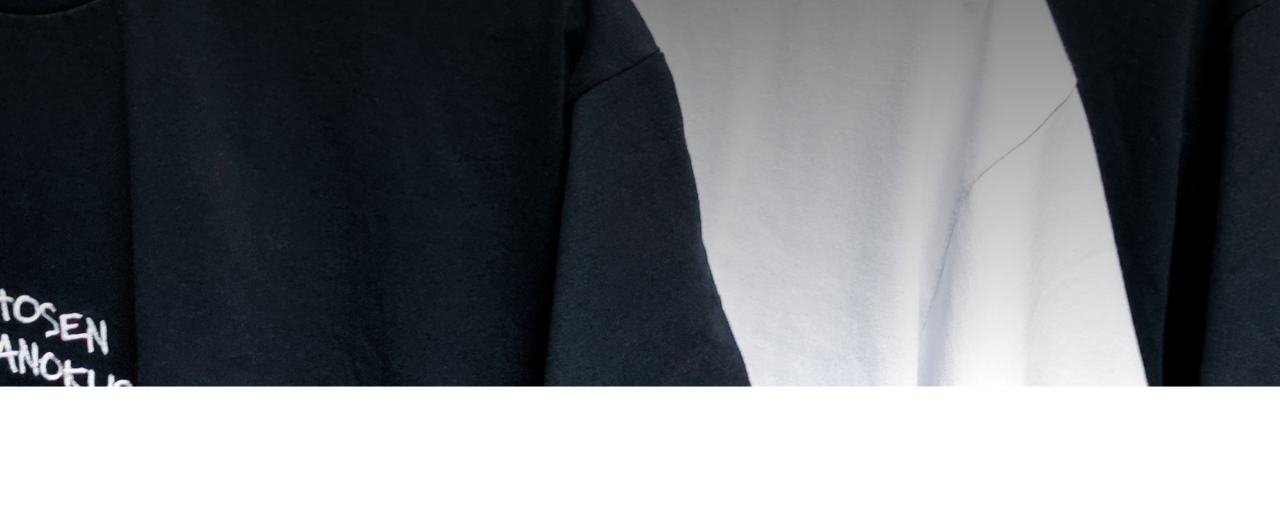
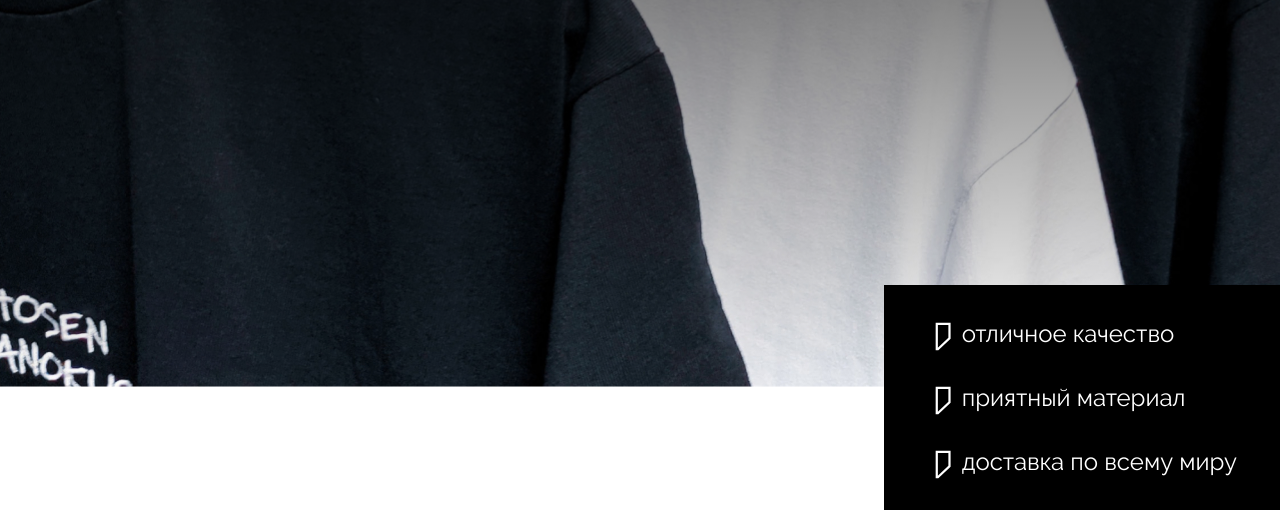
Before and after one commit to y-viktorovich/420-online-store, a website: page src/index.html in a window 1280 px wide. Shown: the part 493-1003 px from the top of the page. Before the commit the page ends 880 px from the top, so only its background shows below. Drawn offline with nearby package versions, Linux system fonts and the light colour scheme; files that its build step writes are made by us from their sources.

Commit message:
add intro

```diff
--- a/src/assets/scss/blocks/intro.scss
+++ b/src/assets/scss/blocks/intro.scss
@@ -40,11 +40,43 @@
 
     &__subtitle {
         font-family: 'Raleway', sans-serif;
-        font-style: 2.4rem;
+        font-size: 2.4rem;
         color: $white;
         line-height: 1.2;
 
         position: relative;
         z-index: 2;
     }
+
+    &__stiker {
+        padding: 3.65rem 4.3rem 0 5.1rem;
+        background-color: $black;
+
+        position: absolute;
+        right: 0;
+        bottom: 0;
+        z-index: 2;
+        margin-bottom: -123px;
+
+        text-align: left;
+
+        &-list {
+            font-size: 2.4rem;
+            color: $white;
+
+
+            & li {
+                background-image: url('../images/svg/stiker.svg');
+                background-repeat: no-repeat;
+                background-position: top left;
+
+                padding-left: 2.7rem;
+                padding-bottom: 4rem;
+
+                &:last-child {
+                    padding-bottom: 3.65rem;
+                }
+            }
+        }
+    }
 }
--- a/src/assets/scss/blocks/nav.scss
+++ b/src/assets/scss/blocks/nav.scss
@@ -17,19 +17,7 @@
         }
     }
 
-    &__logo {
-        font-family: 'Raleway', sans-serif;
-        font-size: 6.4rem;
-        color: $white;
-        font-weight: 700;
-        text-decoration: none;
 
-        position: absolute;
-        top: 50%;
-        left: 50%;
-        transform: translate3d(-50%, 50%, 0);
-        z-index: 1;
-    }
 
     &__delivery {
         display: flex;
@@ -55,10 +43,11 @@
         overflow: hidden;
 
         fill: $white;
-        transition: fill .2s linear;
+        transition: fill .2s linear, transform .2s linear;
 
         &:hover {
             fill: rgba($white, .65);
+            transform: translateY(-5px);
         }
     }
 }
--- a/src/index.html
+++ b/src/index.html
@@ -10,6 +10,13 @@ title: Home
             <div class="intro__gradient"></div>
             <h1 class="intro__title">420 four twoO</h1>
             <div class="intro__subtitle">Дизайнерская одежда, вдохновлённая уличной культурой</div>
+            <div class="intro__stiker">
+                <ul class="intro__stiker-list">
+                    <li>отличное качество</li>
+                    <li>приятный материал</li>
+                    <li>доставка по всему миру</li>
+                </ul>
+            </div>
         </div>
     </div>
 
```
Also changed, not shown: dist/assets/css/style.min.css, dist/assets/images/svg/Vector (6).svg (added), dist/assets/images/svg/stiker.svg (added), dist/index.html, src/assets/images/svg/stiker.svg (added).
